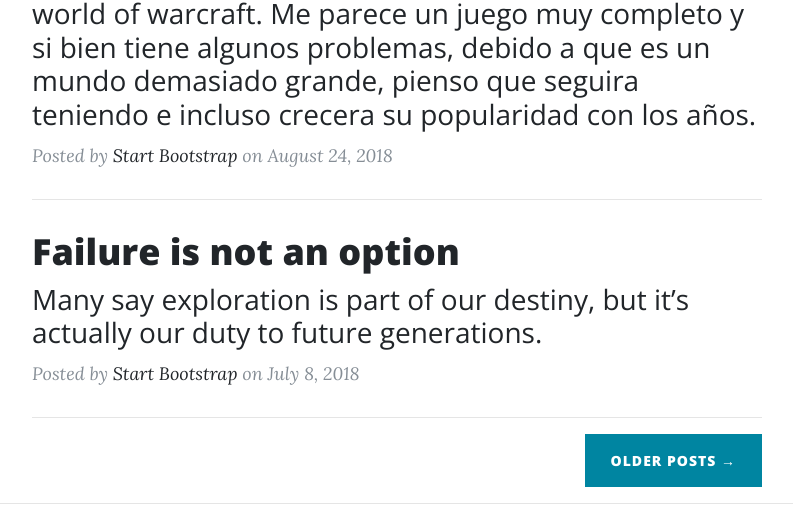
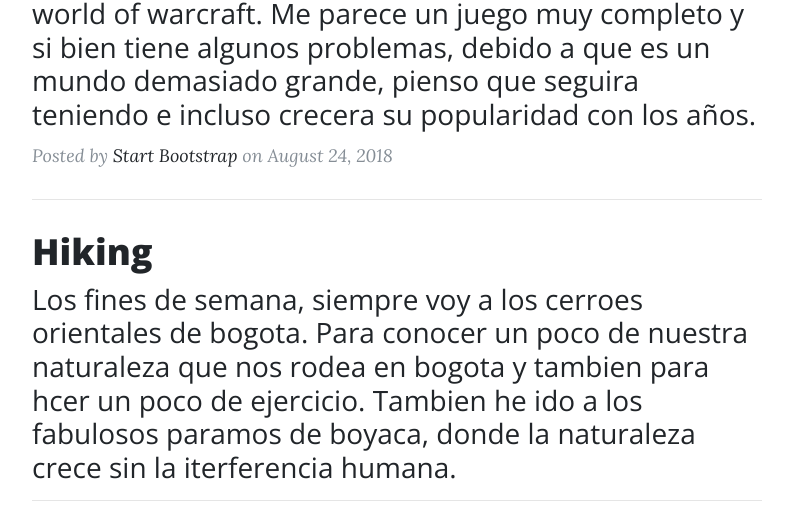
Before and after one commit to deadsi/deadsi.github.io, a website: page index.html in a window 1280 px wide. Shown: the part 1171-1685 px from the top of the page, without its empty margins (243-1036 px from the left). Drawn offline with nearby package versions, Linux system fonts and the light colour scheme.

Commit message:
Cambiosss

```diff
--- a/index.html
+++ b/index.html
@@ -110,15 +110,12 @@
           <div class="post-preview">
             <a href="post.html">
               <h2 class="post-title">
-                Failure is not an option
+                Hiking
               </h2>
               <h3 class="post-subtitle">
-                Many say exploration is part of our destiny, but it’s actually our duty to future generations.
+                Los fines de semana, siempre voy a los cerroes orientales de bogota. Para conocer un poco de nuestra naturaleza que nos rodea en bogota y tambien para hcer un poco de ejercicio. Tambien he ido a los fabulosos paramos de boyaca, donde la naturaleza crece sin la iterferencia humana.
               </h3>
             </a>
-            <p class="post-meta">Posted by
-              <a href="#">Start Bootstrap</a>
-              on July 8, 2018</p>
           </div>
           <hr>
           <!-- Pager -->
```
